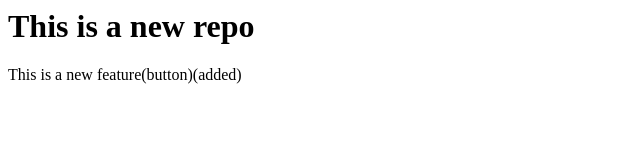
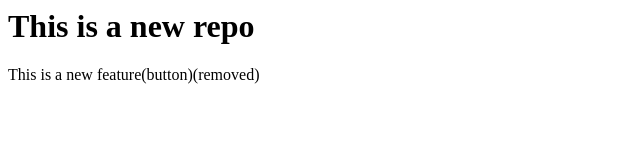
Before and after one commit to rudra0133/local-repo, a plain HTML site: page index.html in a window 1280 px wide. Shown: the full height of the page, 0-640 px from the left. Drawn offline with Linux system fonts and the light colour scheme.

Commit message:
REMOVE with BUTTON

```diff
--- a/index.html
+++ b/index.html
@@ -1,2 +1,2 @@
 <h1>This is a new repo</h1>
-<p>This is a new feature(button)(added)</p>
+<p>This is a new feature(button)(removed)</p>
```
